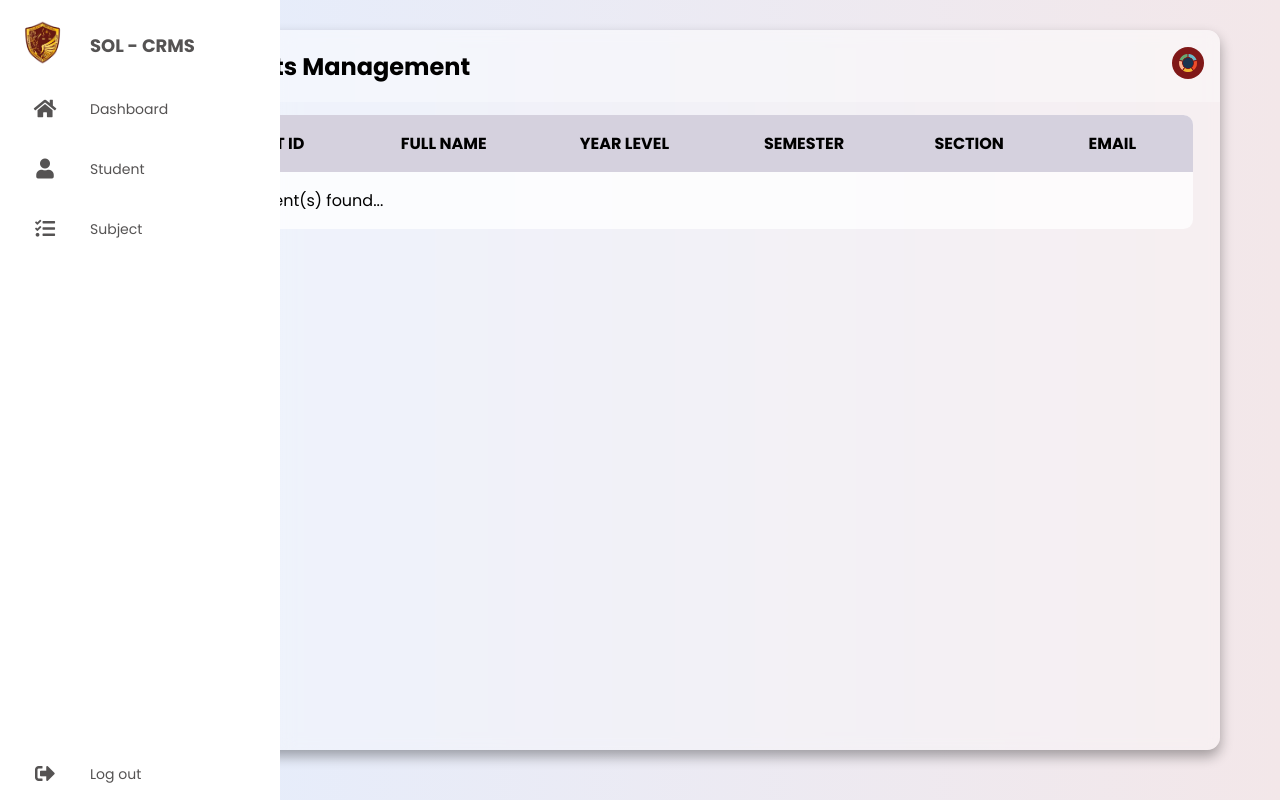
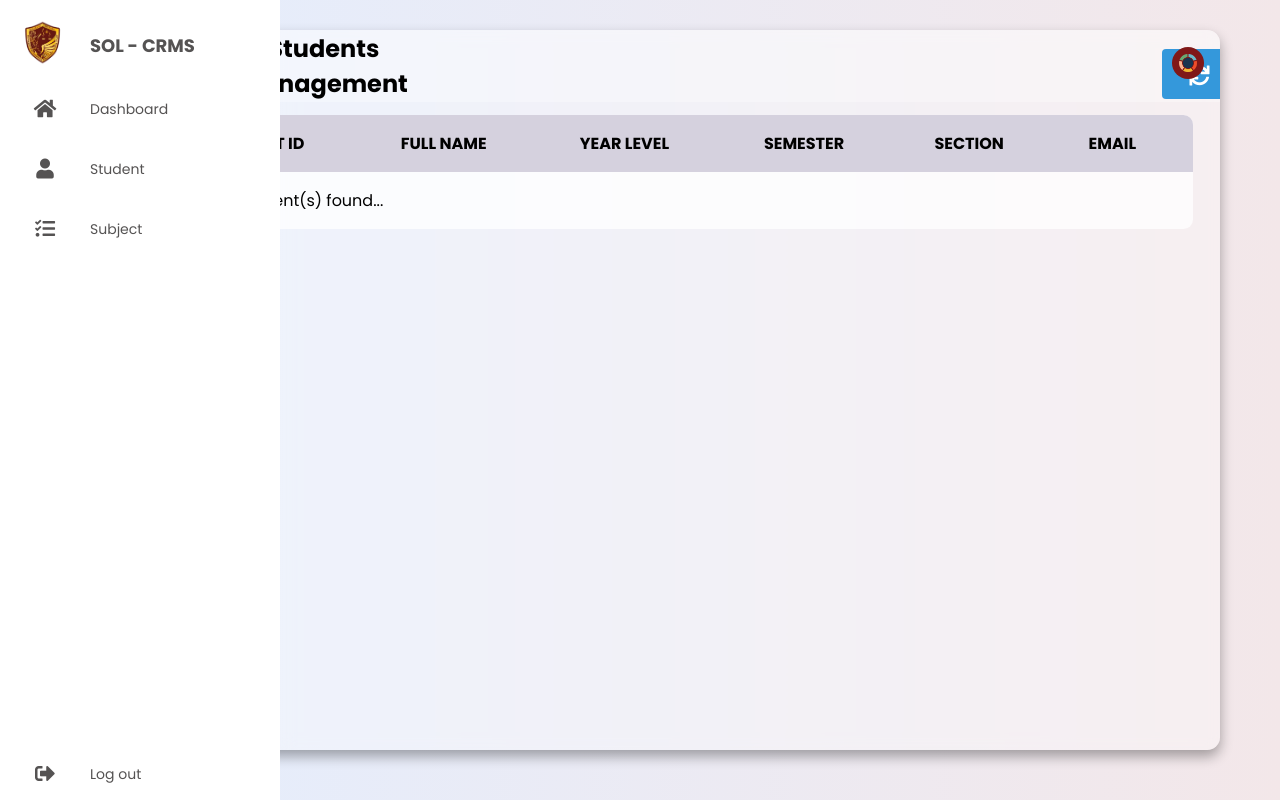
Before and after one commit to eyefkey/sol, a PHP site: page /admin/student/student.php in a window 1280 px wide. Run offline with PHP 8.4, Linux system fonts and the light colour scheme; data that the repository does not hold is empty.

Commit message:
add reload student

```diff
--- a/admin/css/students.css
+++ b/admin/css/student.css
@@ -746,3 +746,26 @@ tbody td.active {
 h1{
   text-align: center;
 }
+
+.reload-btn{
+  margin-top: 15px;
+  margin-left: 700px;
+  width: 10px;
+  background-color: wo;
+}
+
+.reload-btn button {
+  background-color: #3498db; /* Button background color */
+  color: #ffffff; /* Button text color */
+  padding: 2px 3px; /* Adjust padding as needed */
+  border: none;
+  border-radius: 4px;
+  cursor: pointer;
+  font-size: 16px;
+}
+.reload-btn button i {
+  margin-bottom: 5px; /* Adjust the spacing between the icon and text */
+}
+.reload-btn button:hover {
+  background-color: #2980b9; /* Change the background color on hover */
+}
--- a/admin/dashboard/dashboard.php
+++ b/admin/dashboard/dashboard.php
@@ -36,9 +36,9 @@ $result = $conn->query($sql);
     <input type="checkbox" id="export-file">
     <div class="export__file-options">
         <label>Select: &nbsp; &#10140;</label>
-        <label for="export-file" id="toPDF" onclick="openModal()">Add Employee<img src="images/pdf.png" alt=""></label>
-        <label for="export-file" id="toJSON" onclick="editModal()">Edit Employee<img src="images/json.png" alt=""></label>
-        <label for="export-file" id="toCSV" onclick="deleteModal()">Delete Employee<img src="images/csv.png" alt=""></label>
+        <label for="export-file" id="toPDF" onclick="openModal()">Add Employee<img src="" alt=""></label>
+        <label for="export-file" id="toJSON" onclick="editModal()">Edit Employee<img src="" alt=""></label>
+        <label for="export-file" id="toCSV" onclick="deleteModal()">Delete Employee<img src="" alt=""></label>
     </div>
 </div>
 
--- a/admin/student/add_stud.php
+++ b/admin/student/add_stud.php
@@ -27,14 +27,12 @@ if ($_SERVER['REQUEST_METHOD'] === 'POST') {
                         VALUES ('$studID', '$fname', '$mname', '$lname', '$yrLvl', '$semester', '$section', '$email')";
 
         if (mysqli_query($conn, $insertQuery)) {
-
-            header('location: /sol/admin/dashboard/dashboard.php');
+            header('location: /sol/admin/student/student.php');
             exit();
         } else {
             $message = "Error: " . mysqli_error($conn);
         }
     }
-
 }
 ?>
 
@@ -87,7 +85,7 @@ if ($_SERVER['REQUEST_METHOD'] === 'POST') {
         <label for="stud_fname">First Name:</label>
         <input type="text" id="stud_fname" name="stud_fname" required><br>
 
-        <label for="stud_mname">Middle Name:</label>
+        <label for="stud_mname">Middle Initial:</label>
         <input type="text" id="stud_mname" name="stud_mname"><br>
 
         <label for="stud_lname">Last Name:</label>
--- a/admin/student/edit_stud.php
+++ b/admin/student/edit_stud.php
@@ -38,10 +38,7 @@ if ($_SERVER["REQUEST_METHOD"] == "POST" && isset($_POST["update"])) {
                          WHERE stud_ID='$stud_ID'";
 
         if ($mysqli->query($update_query) === TRUE) {
-            echo "Record updated successfully";
-
-            // Redirect to the student listing page
-            header('location: /sol/admin/dashboard/dashboard.php');
+            header('location: /sol/admin/student/student.php');
             exit();
         } else {
             echo "Error updating record: " . $mysqli->error;
--- a/admin/student/student.php
+++ b/admin/student/student.php
@@ -27,23 +27,26 @@ $result = $conn->query($sql);
     <meta charset="UTF-8">
     <meta name="viewport" content="width=device-width, initial-scale=1.0">
     <title>Document</title>
-    <link rel="stylesheet" href="/sol/admin/css/students.css"/>
+    <link rel="stylesheet" href="/sol/admin/css/student.css"/>
     <link rel="stylesheet" href="https://cdnjs.cloudflare.com/ajax/libs/font-awesome/5.15.4/css/all.min.css"/>
 </head>
 <body>
     <main class="table">
         <section class="table__header">
             <h1>Students Management</h1>
+            <div class="reload-btn">
+                <button onclick="reloadPage()"><i class="fas fa-sync"></i></button>
+            </div>
             <div class="export__file">
     <label for="export-file" class="export__file-btn" title="Select Options"></label>
     <input type="checkbox" id="export-file">
     <div class="export__file-options">
         <label>Select: &nbsp; &#10140;</label>
-        <label for="export-file" id="toPDF" onclick="openImportModal()">Import Students<img src="images/pdf.png" alt=""></label>
-        <label for="export-file" id="toCSV" onclick="assignSubjectsModal()">Assign Subject<img src="images/csv.png" alt=""></label>
-        <label for="export-file" id="toPDF" onclick="addStudentsModal()">Add Student<img src="images/pdf.png" alt=""></label>
-        <label for="export-file" id="toJSON" onclick="editStudentsModal()">Edit Student<img src="images/json.png" alt=""></label>
-        <label for="export-file" id="toCSV" onclick="deleteStudentsModal()">Delete Student<img src="images/csv.png" alt=""></label>
+        <label for="export-file" id="toPDF" onclick="openImportModal()">Import Students<img src="" alt=""></label>
+        <label for="export-file" id="toCSV" onclick="assignSubjectsModal()">Assign Subject<img src="" alt=""></label>
+        <label for="export-file" id="toPDF" onclick="addStudentsModal()">Add Student<img src="" alt=""></label>
+        <label for="export-file" id="toJSON" onclick="editStudentsModal()">Edit Student<img src="" alt=""></label>
+        <label for="export-file" id="toCSV" onclick="deleteStudentsModal()">Delete Student<img src="" alt=""></label>
     </div>
 </div>
         </section>
@@ -171,6 +174,10 @@ $result = $conn->query($sql);
         var modal = document.getElementById('deleteStudentModal');
         modal.style.display = 'none';
         }
+
+        function reloadPage() {
+        location.reload(true); // Pass true to force a reload from the server, ignoring the cache
+        }
     </script>
 
     <div id="assignSubjectModal" class="modal">
--- a/admin/subject/assign_sub.php
+++ b/admin/subject/assign_sub.php
@@ -101,7 +101,7 @@ $resultSubjects = mysqli_query($conn, $select);
 </style>
     <h2>Assign Subject</h2>
     <form action="" method="post" id="facultyForm">
-        <label for="emp_ID">Faculty ID:</label><br>
+        <label for="emp_ID">Employee ID:</label><br>
         <input type="text" id="emp_ID" name="emp_ID" required><br>
 
         <label for="sub_ID">Subject Code:</label><br>
--- a/admin/subject/edit_sub.php
+++ b/admin/subject/edit_sub.php
@@ -55,10 +55,10 @@ if ($result && mysqli_num_rows($result) > 0) {
 <body>
     <h1>Edit Subjects</h1>
     <form name="edit" method="post" action="edit_proc.php">
-        <label for="sub_ID">Sub ID:</label>
+        <label for="sub_ID">Subject Code:</label>
         <input type="text" name="sub_ID" value="<?php echo $sub_ID; ?>" required>
         <br>
-        <label for="emp_ID">Emp ID:</label>
+        <label for="emp_ID">Employee ID:</label>
         <input type="text" name="emp_ID" value="<?php echo $emp_ID; ?>" required>
         <br>
         <label for="sub_name">Subject Name:</label>
```
